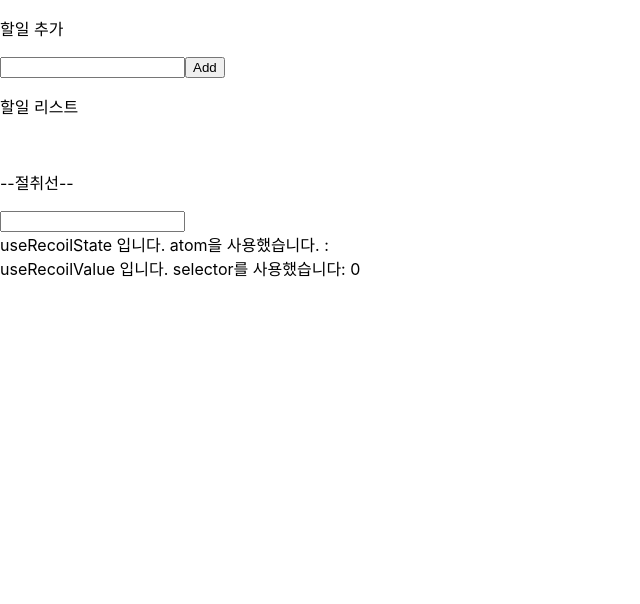
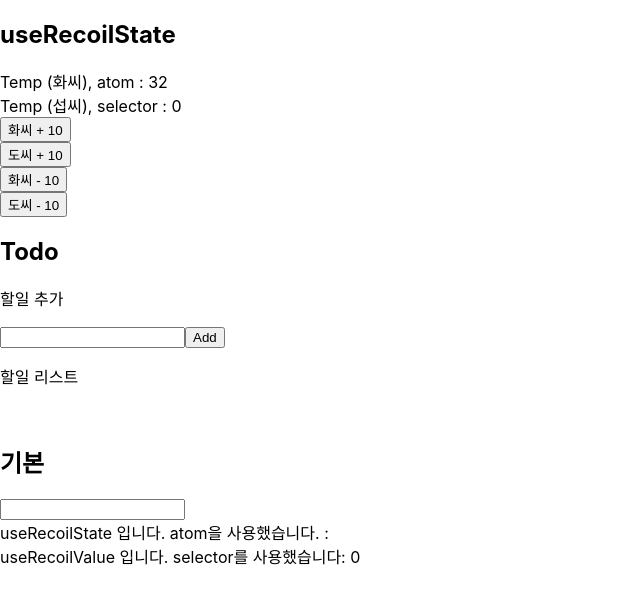
Before and after one commit to uhgenie7/recoil_playground, a React (Create React App) app: page / in a window 1280 px wide. Shown: the top 604 px of the page, without its empty margins (0-640 px from the left). Built offline with nearby package versions, Linux system fonts and the light colour scheme.

Commit message:
feat: useRecoilState 학습

```diff
--- a/src/App.js
+++ b/src/App.js
@@ -1,13 +1,17 @@
 import { RecoilRoot } from "recoil";
 import CharacterCounter from "./components/CharacterCounter/CharacterCounter";
 import TodoList from "./components/Todo/TodoList";
+import TempCelsius from "./components/TempCelsius";
 
 function App() {
   return (
     <RecoilRoot>
+      <h2>useRecoilState</h2>
+      <TempCelsius />
+      <h2>Todo</h2>
       <TodoList />
       <br />
-      <p>--절취선--</p>
+      <h2>기본</h2>
       <CharacterCounter />
     </RecoilRoot>
   );
--- /dev/null
+++ b/src/components/TempCelsius.js
@@ -0,0 +1,33 @@
+import { useRecoilState } from "recoil";
+import { tempCelsius, tempFahrenheit } from "../states/temp";
+
+function TempCelsius() {
+  // 화씨: 기본값
+  const [tempF, setTempF] = useRecoilState(tempFahrenheit);
+  // 섭씨: 화씨를 토대로 한 selector
+  const [tempC, setTempC] = useRecoilState(tempCelsius);
+
+  const addTenFahrenheit = () => setTempF(tempF + 10);
+  const addTenCelsius = () => setTempC(tempC + 10);
+
+  const removeTenFahrenheit = () => setTempF(tempF - 10);
+  const removeTenCelsius = () => setTempC(tempC - 10);
+
+  return (
+    <div>
+      Temp (화씨), atom : {tempF}
+      <br />
+      Temp (섭씨), selector : {tempC}
+      <br />
+      <button onClick={addTenFahrenheit}>화씨 + 10 </button>
+      <br />
+      <button onClick={addTenCelsius}>도씨 + 10 </button>
+      <br />
+      <button onClick={removeTenFahrenheit}>화씨 - 10 </button>
+      <br />
+      <button onClick={removeTenCelsius}>도씨 - 10 </button>
+    </div>
+  );
+}
+
+export default TempCelsius;
--- a/src/components/Todo/TodoItem.js
+++ b/src/components/Todo/TodoItem.js
@@ -2,7 +2,7 @@ import { useRecoilState } from "recoil";
 import { todoListState } from "../../states/todoListState";
 
 function TodoItem({ item }) {
-  const [todoList, setTodoList] = useRecoilState(todoListState);
+  const [todoList, setTodoList] = useRecoilState(todoListState); // useState hook과 비슷하다.
   const index = todoList.findIndex((listItem) => listItem === item);
 
   const editItemText = ({ target: { value } }) => {
--- /dev/null
+++ b/src/states/temp.js
@@ -0,0 +1,12 @@
+import { atom, selector } from "recoil";
+
+export const tempFahrenheit = atom({
+  key: "tempFahrenheit",
+  default: 32,
+});
+
+export const tempCelsius = selector({
+  key: "tempCelsius",
+  get: ({ get }) => ((get(tempFahrenheit) - 32) * 5) / 9,
+  set: ({ set }, newValue) => set(tempFahrenheit, (newValue * 9) / 5 + 32),
+});
```
